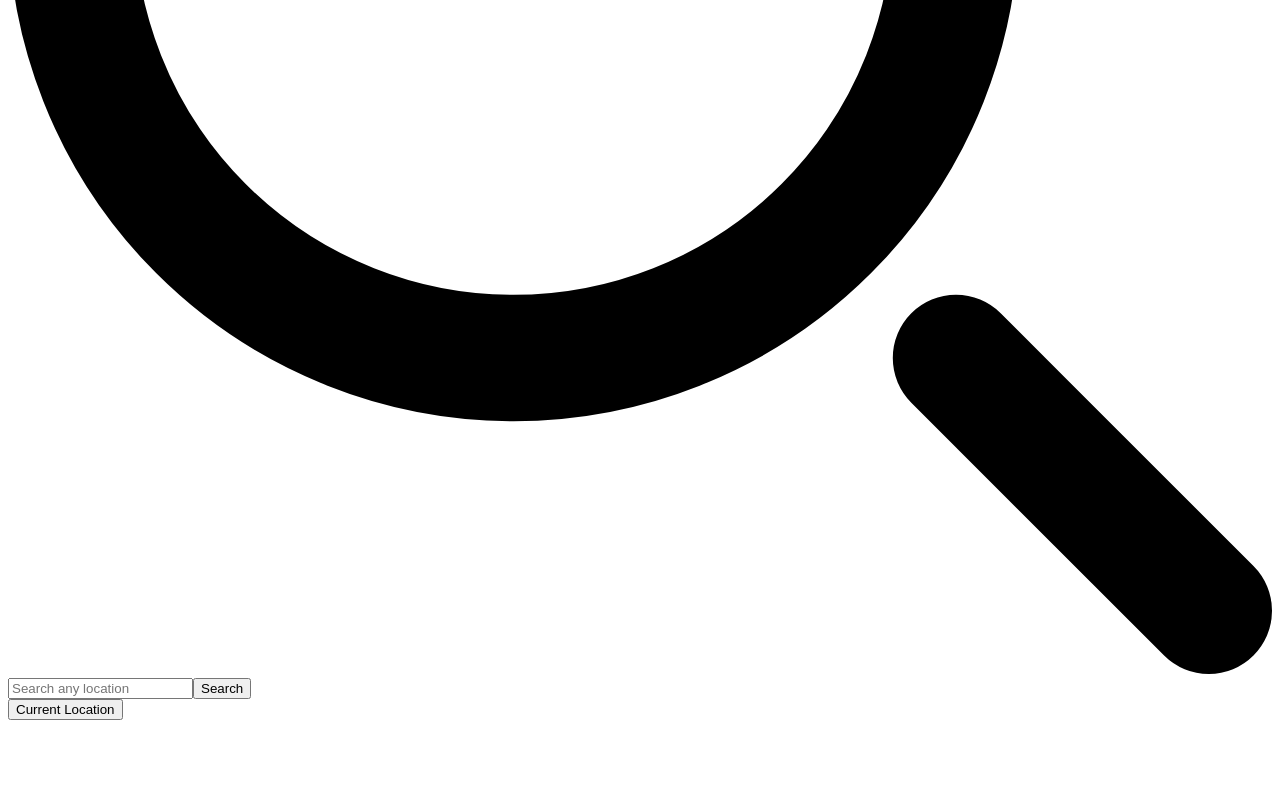
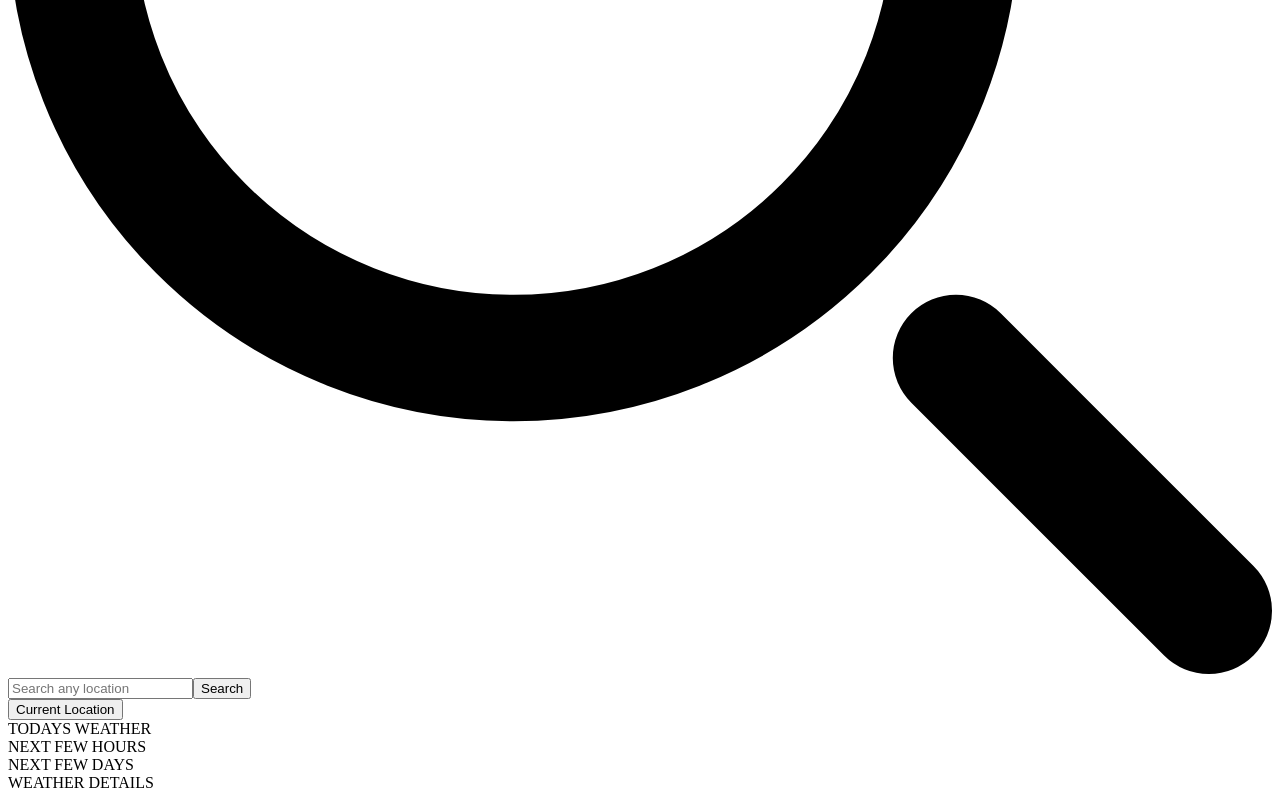
Before and after one commit to carvillanueva/weather, a Next.js app: page /HomePage in a window 1280 px wide. Shown: the part 634-1434 px from the top of the page. Before the commit the page ends 1362 px from the top, so only its background shows below. Built offline with nearby package versions, Linux system fonts and the light colour scheme.

Commit message:
initial wather dashboard layout

```diff
--- /dev/null
+++ b/components/Weather.tsx
@@ -0,0 +1,21 @@
+import React from "react";
+
+const Weather = () => {
+  return (
+    <section>
+      {/* TODAYS WEATHER */}
+      <div className="">TODAYS WEATHER</div>
+
+      {/* NEXT FEW HOURS */}
+      <div className="">NEXT FEW HOURS</div>
+
+      {/* NEXT FEW DAYS */}
+      <div className="">NEXT FEW DAYS</div>
+
+      {/* WEATHER DETAILS */}
+      <div className="">WEATHER DETAILS</div>
+    </section>
+  );
+};
+
+export default Weather;
--- a/pages/HomePage.tsx
+++ b/pages/HomePage.tsx
@@ -1,10 +1,12 @@
 import Header from "@/components/Header";
+import Weather from "@/components/Weather";
 import React from "react";
 
 const HomePage = () => {
   return (
     <section className="">
       <Header />
+      <Weather />
     </section>
   );
 };
```
